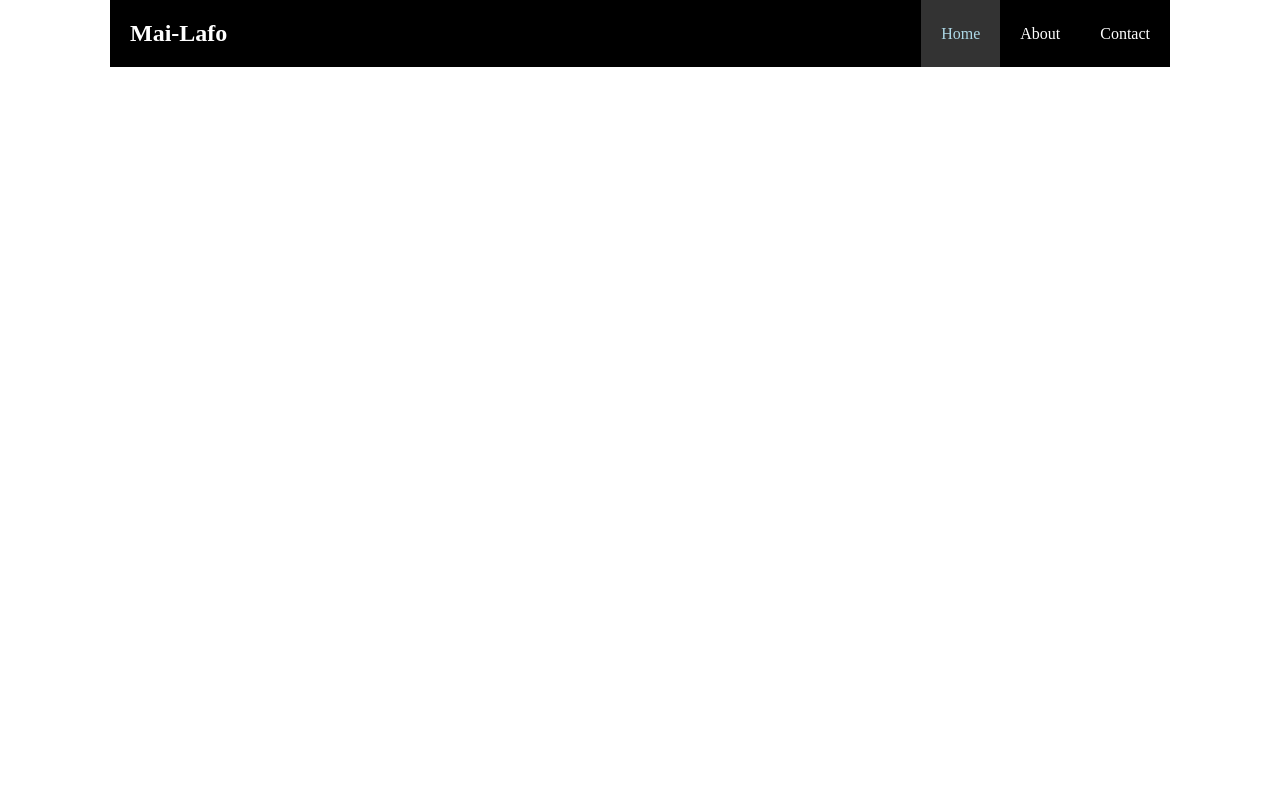
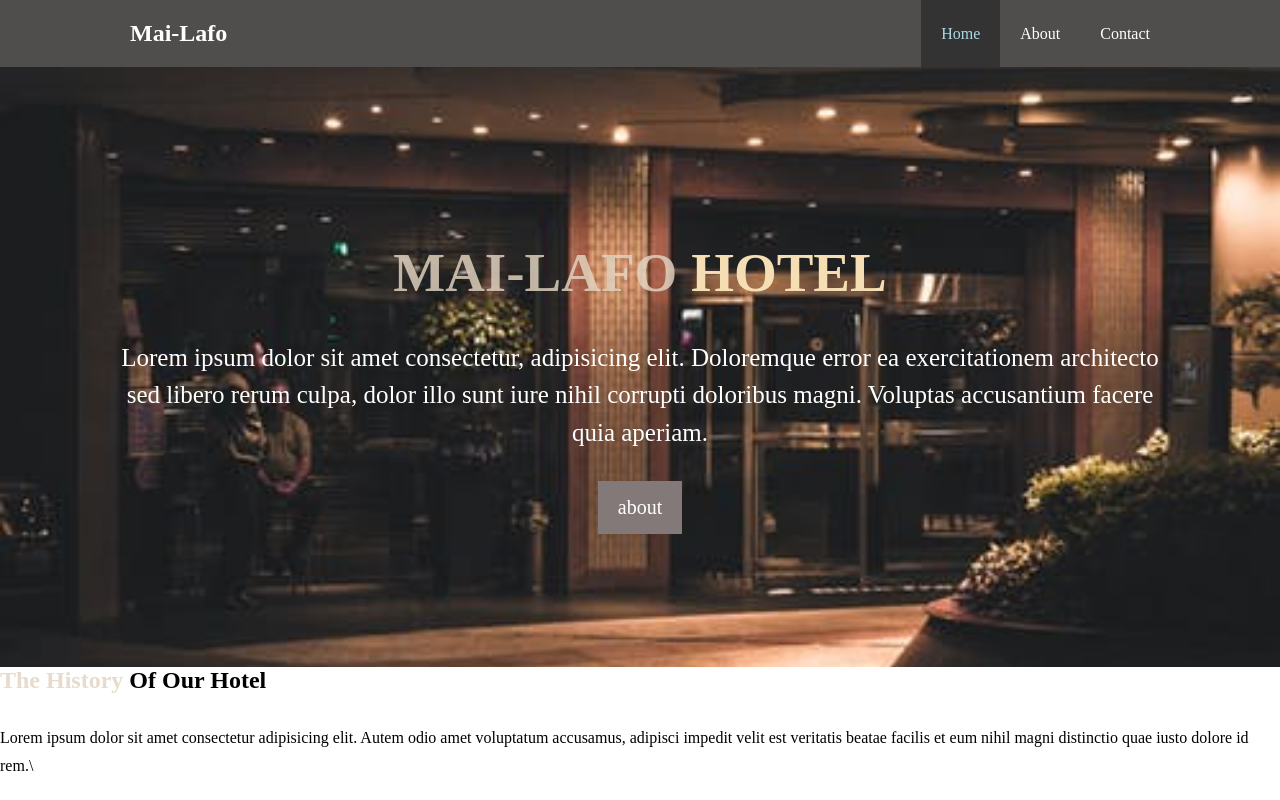
Before and after one commit to Afom25/Mai-lafo-hotel, a plain HTML site: page index.html in a window 1280 px wide. Drawn offline with Linux system fonts and the light colour scheme.

Commit message:
this commit will addd the history of hotel:

```diff
--- a/css/style.css
+++ b/css/style.css
@@ -23,9 +23,28 @@ p {
     overflow:auto;
     padding:0 20px;
 }
+.text-primary {
+    color:#e2d3c0d3;
+}
+.lead {
+    font-size:18px;
+}
+.btn{
+    display: inline-block;
+    font-size: 20px;
+    color:#fff;
+    background: rgb(131, 121, 121);
+    padding:13px 20px;
+    border:none;
+    cursor:pointer;
+}
+.btn:hover{
+    background: #a8965c;
+    color:black
+}
 /*navbar */
 #navbar {
-    background: black;
+    background: rgb(80, 77, 77);
     color:#fff;
     overflow:auto;
 }
@@ -54,3 +73,25 @@ p {
     background: #333333;
     color:lightblue;
 }
+
+/*about */
+#about{
+    background:url(../image/hotel4.jpeg) no-repeat
+    center center/cover;
+    height: 600px;
+}
+#about .about-content {
+    color:wheat;
+    text-align: center;
+    padding-top:170px;
+}
+#about .about-content h1 {
+    font-size: 55px;
+    line-height: 1.3em;
+}
+#about .about-content p{
+    font-size: 25px;
+    padding-bottom: 20px;
+    line-height: 1.5em;
+    color:white;
+}
--- a/index.html
+++ b/index.html
@@ -9,18 +9,45 @@
 <body>
 
     <header>
-        <div class="container">
+
         <nav id="navbar">
-
+            <div class="container">
                 <h1 class="logo"><a href="index.html">Mai-Lafo</a></h1>
             <ul>
                 <li><a class="current" href="#">Home</a></li>
                 <li><a href="#">About</a></li>
                 <li><a href="#">Contact</a></li>
             </ul>
+        </div>
         </nav>
-    </div>
+
+        <div id="about">
+            <div class="container">
+                <div class="about-content">
+                    <h1><span class="text-primary">MAI-LAFO</span> HOTEL</h1>
+                    <p class="text-hotel">Lorem ipsum dolor sit amet consectetur, adipisicing elit. Doloremque error ea exercitationem architecto sed libero rerum culpa, dolor illo sunt iure nihil corrupti doloribus magni. Voluptas accusantium facere quia aperiam.</p>
+                    <a class="btn" href="#"> about</a>
+                </div>
+            </div>
+        </div>
     </header>
+    <section id="home-detail" class="bg-dark">
+        <div class="detail-img">
+            <div class="detail-content">
+                <h2><span class="text-primary">
+                    The History
+                </span> Of Our Hotel</h2>
+                <p>
+                    Lorem ipsum dolor sit amet consectetur adipisicing elit. Autem odio amet voluptatum accusamus, adipisci impedit velit est veritatis beatae facilis et eum nihil magni distinctio quae iusto dolore id rem.\
+                </p>
+            </div>
+        </div>
+
+
+    </section>
+
+
+
 
 </body>
 </html>
```
Also changed, not shown: image/hotel1.jpg (added), image/hotel2.jpeg (added), image/hotel3.jpg (added), image/hotel4.jpeg (added), image/hotel5.jpeg (added), image/hotel6.jpeg (added).
